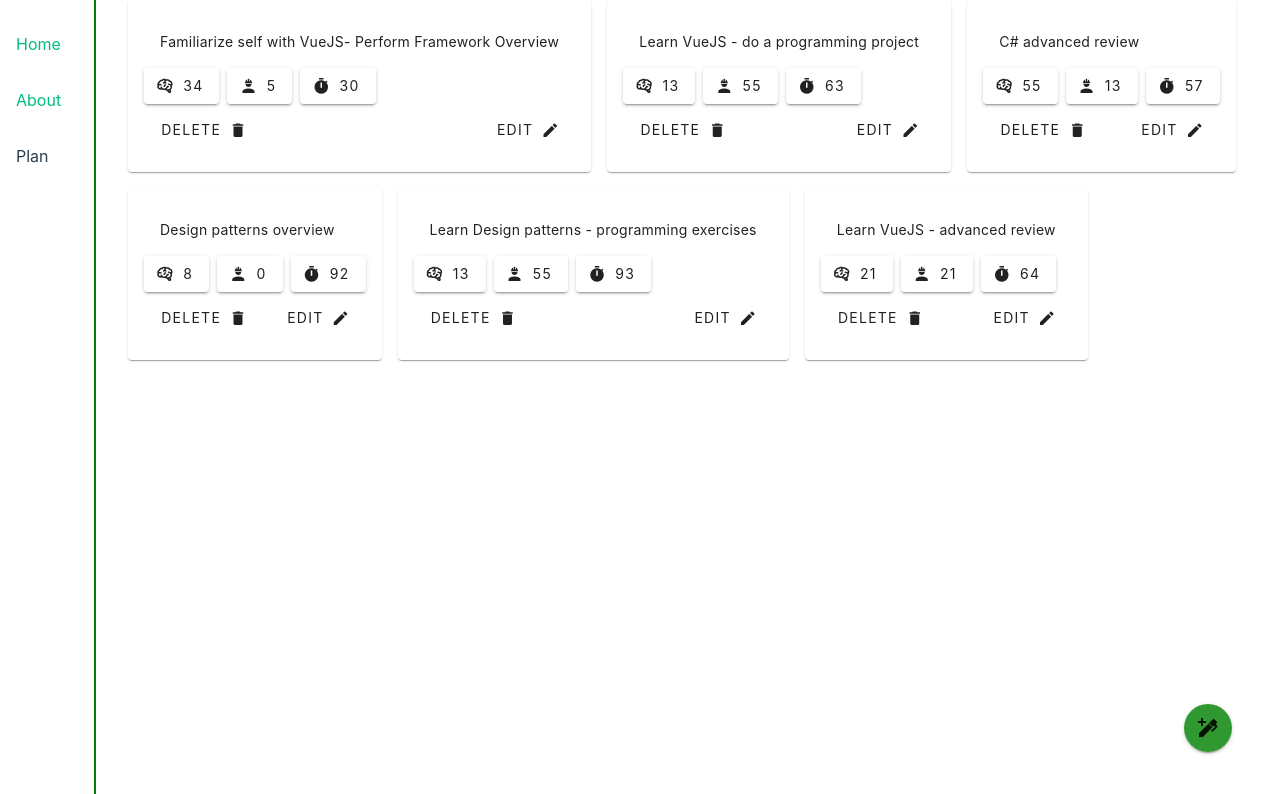
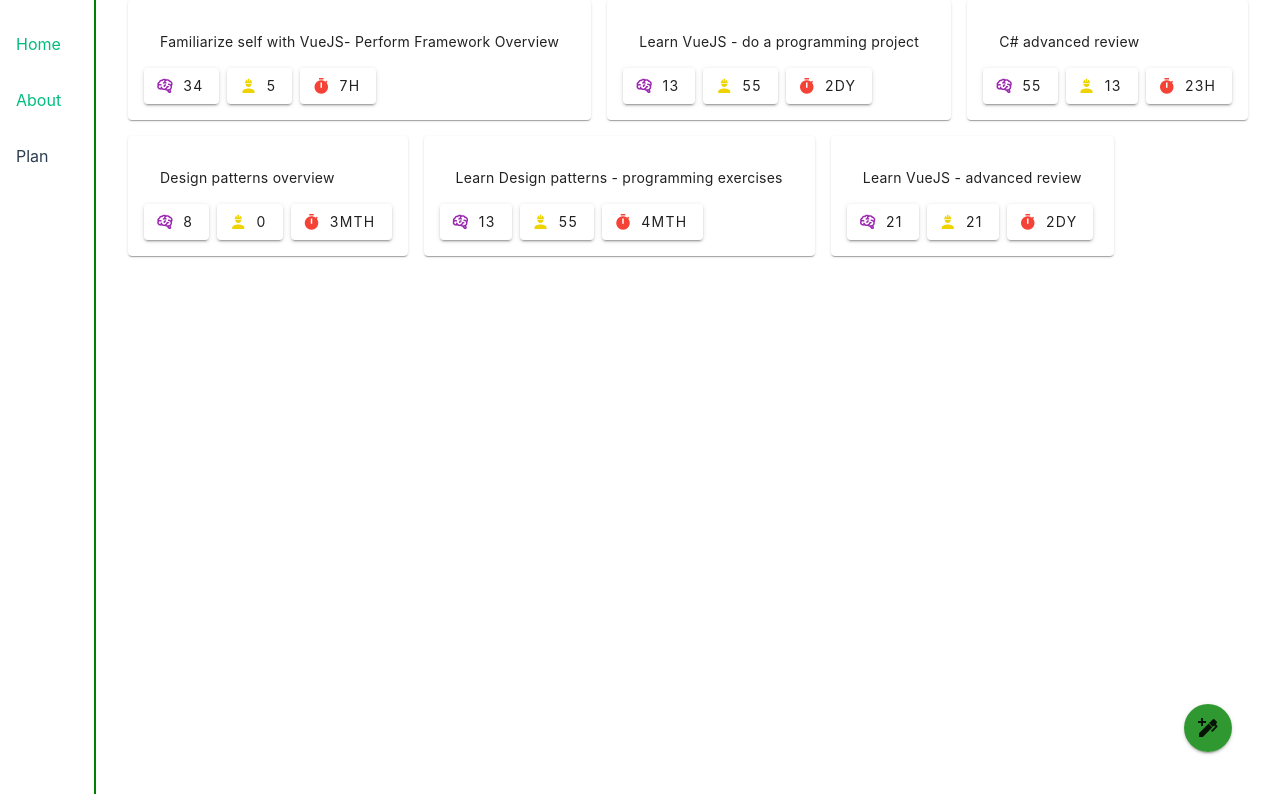
Before and after one commit to thabotr/planner, a Vue app: page /plan in a window 1280 px wide. Shown: the top 794 px of the page. Built offline with nearby package versions, Linux system fonts and the light colour scheme.

Commit message:
styled plan items

```diff
--- a/src/components/PlanItem.vue
+++ b/src/components/PlanItem.vue
@@ -2,22 +2,22 @@
     <v-card>
         <v-card-text>{{ description }}</v-card-text>
         <div class="effort-field">
-            <v-btn><v-icon start icon="mdi-brain"></v-icon>{{ mentalEffortScore }}</v-btn>
-            <v-btn><v-icon start icon="mdi-account-hard-hat"></v-icon>{{ physicalEffortScore }}</v-btn>
-            <v-btn><v-icon start icon="mdi-timer"></v-icon>{{ temporalInvestment }}</v-btn>
+            <v-btn><v-icon start icon="mdi-brain" color="purple"></v-icon>{{ mentalEffortScore }}</v-btn>
+            <v-btn><v-icon start icon="mdi-account-hard-hat" color="#EED202"></v-icon>{{ physicalEffortScore }}</v-btn>
+            <v-btn><v-icon start icon="mdi-timer" color="red"></v-icon>{{ temporalInvestmentStamp }}</v-btn>
         </div>
-        <v-card-actions class="justify-space-between">
-            <v-btn variant="text" append-icon="mdi-delete" @click="$emit('onDelete', id)">
+        <!-- <v-card-actions class="justify-space-between">
+            <v-btn append-icon="mdi-delete" @click="$emit('onDelete', id)">
                 Delete
             </v-btn>
-            <v-btn variant="text" append-icon="mdi-pencil" @click="$emit('onEdit', id)">
+            <v-btn append-icon="mdi-pencil" @click="$emit('onEdit', id)">
                 Edit
             </v-btn>
-        </v-card-actions>
+        </v-card-actions> -->
     </v-card>
 </template>
 <script lang="ts">
-import { toSubjectiveEffortScore } from '../middleware/calculator';
+import { toSubjectiveEffortScore, toTimeStamp } from '../middleware/helpers';
 export default {
     props: {
         description: String,
@@ -32,6 +32,9 @@ export default {
         },
         physicalEffortScore() {
             return toSubjectiveEffortScore(this.physicalEffort);
+        },
+        temporalInvestmentStamp() {
+            return toTimeStamp(this.temporalInvestment);
         }
     }
 }
--- a/src/middleware/calculator.ts
+++ /dev/null
@@ -1,8 +0,0 @@
-const firstElevenPseudoFibonacciNumbers = [0, 1, 2, 3, 5, 8, 13, 21, 34, 55, 89];
-function toSubjectiveEffortScore(percent?: number): number {
-    const zeroToTen = (percent ?? 0)/10;
-    const intergralIndex = Math.floor(zeroToTen);
-    return firstElevenPseudoFibonacciNumbers[intergralIndex];
-}
-
-export { toSubjectiveEffortScore };
--- /dev/null
+++ b/src/middleware/helpers.ts
@@ -0,0 +1,36 @@
+
+function percentToIntegralIndex(percent?: number): number {
+    const zeroToTen = (percent ?? 0) / 10;
+    return Math.floor(zeroToTen);
+}
+const firstElevenPseudoFibonacciNumbers = [0, 1, 2, 3, 5, 8, 13, 21, 34, 55, 89];
+function toSubjectiveEffortScore(percent?: number): number {
+    const intergralIndex = percentToIntegralIndex(percent);
+    return firstElevenPseudoFibonacciNumbers[intergralIndex];
+}
+
+function toTimeStamp(percent?: number): string {
+    if (percent === undefined) {
+        return "0s";
+    }
+    if (percent < 20) {
+        const mins = Math.round(60 * percent / 20);
+        return `${mins}m`;
+    }
+    if (percent >= 20 && percent < 60) {
+        const hours = Math.floor(1 + 24 * (percent - 20) / (60 - 20));
+        return `${hours}h`;
+    }
+    if (percent >= 60 && percent < 80) {
+        const days = Math.floor(1 + 7 * (percent - 60) / (80 - 60));
+        return `${days}dy`;
+    }
+    if (percent >= 80 && percent < 90) {
+        const weeks = Math.floor(1 + 4 * (percent - 80) / (90 - 80));
+        return `${weeks}wk`;
+    }
+    const months = Math.floor(1 + 12 * (percent - 90) / (100 - 90));
+    return `${months}mth`;
+}
+
+export { toSubjectiveEffortScore, toTimeStamp };
```
